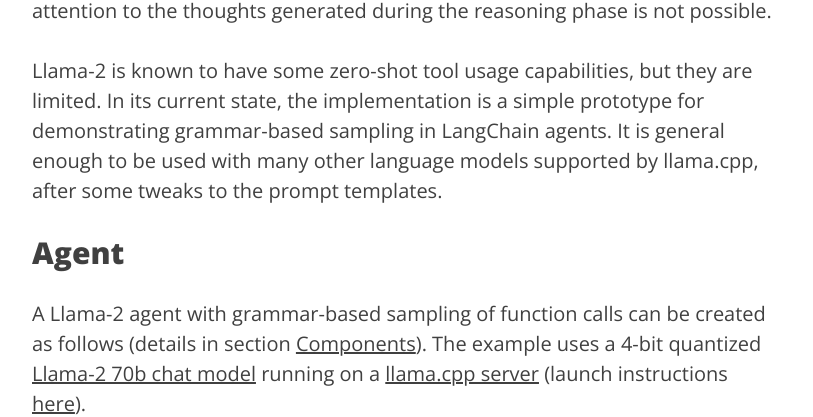
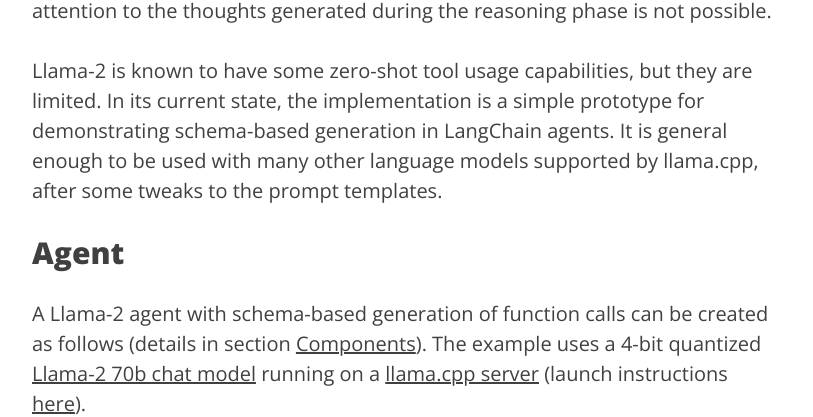
Before and after one commit to krasserm/krasserm.github.io, a Jekyll site: the page built from _posts/2023-12-10-grammar-based-agents.md, in a window 1280 px wide and 900 px high, scrolled down 1258 px. Shown: the part 203-620 px from the top of the window, without its empty margins (233-1046 px from the left). Built offline with Jekyll 4.4.1, drawn with Linux system fonts in a browser that asks for light colours; comment, search, counter and statistics services are not loaded; some of the changed text lies outside the part shown.

Commit message:
Minor edits

````diff
--- a/_posts/2023-12-10-grammar-based-agents.md
+++ b/_posts/2023-12-10-grammar-based-agents.md
@@ -1,5 +1,5 @@
 ---
-title: Llama-2 agent with grammar-based sampling of function calls
+title: Llama-2 agent with schema-based generation of function calls
 layout: post
 comments: True
 author: "Martin Krasser"
@@ -19,11 +19,11 @@
 
 To increase the probability that the model generates an appropriate tool call at each step i.e. selects the right tool and arguments, an unconstrained reasoning phase should precede the constrained tool call generation phase. Otherwise, attention to the thoughts generated during the reasoning phase is not possible.
 
-Llama-2 is known to have some zero-shot tool usage capabilities, but they are limited. In its current state, the implementation is a simple prototype for demonstrating grammar-based sampling in LangChain agents. It is general enough to be used with many other language models supported by llama.cpp, after some tweaks to the prompt templates.
+Llama-2 is known to have some zero-shot tool usage capabilities, but they are limited. In its current state, the implementation is a simple prototype for demonstrating schema-based generation in LangChain agents. It is general enough to be used with many other language models supported by llama.cpp, after some tweaks to the prompt templates.
 
 ## Agent
 
-A Llama-2 agent with grammar-based sampling of function calls can be created as follows (details in section [Components](#components)). The example uses a 4-bit quantized [Llama-2 70b chat model](https://huggingface.co/TheBloke/Llama-2-70B-Chat-GGUF) running on a [llama.cpp server](https://github.com/ggerganov/llama.cpp/blob/master/examples/server/README.md) (launch instructions [here](https://github.com/krasserm/grammar-based-agents/blob/master/README.md#getting-started)).
+A Llama-2 agent with schema-based generation of function calls can be created as follows (details in section [Components](#components)). The example uses a 4-bit quantized [Llama-2 70b chat model](https://huggingface.co/TheBloke/Llama-2-70B-Chat-GGUF) running on a [llama.cpp server](https://github.com/ggerganov/llama.cpp/blob/master/examples/server/README.md) (launch instructions [here](https://github.com/krasserm/grammar-based-agents/blob/master/README.md#getting-started)).
 
 
 ```python
````
